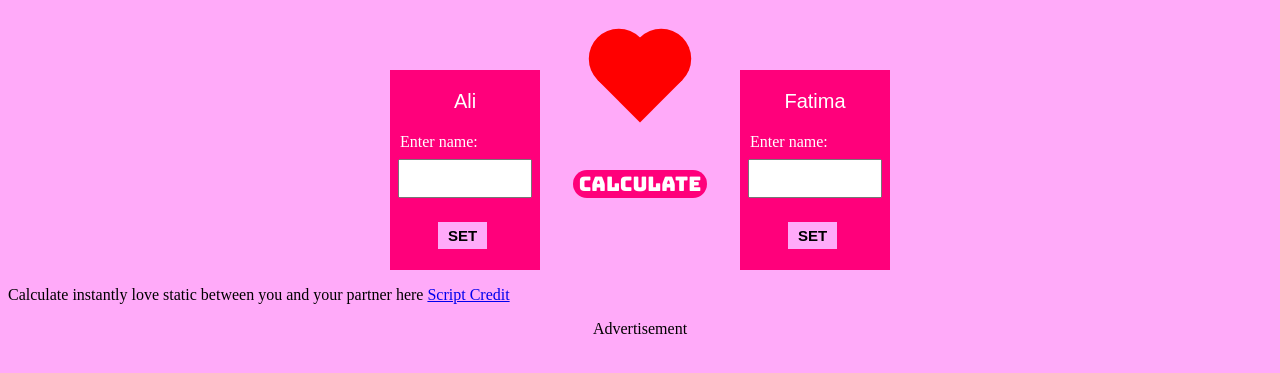
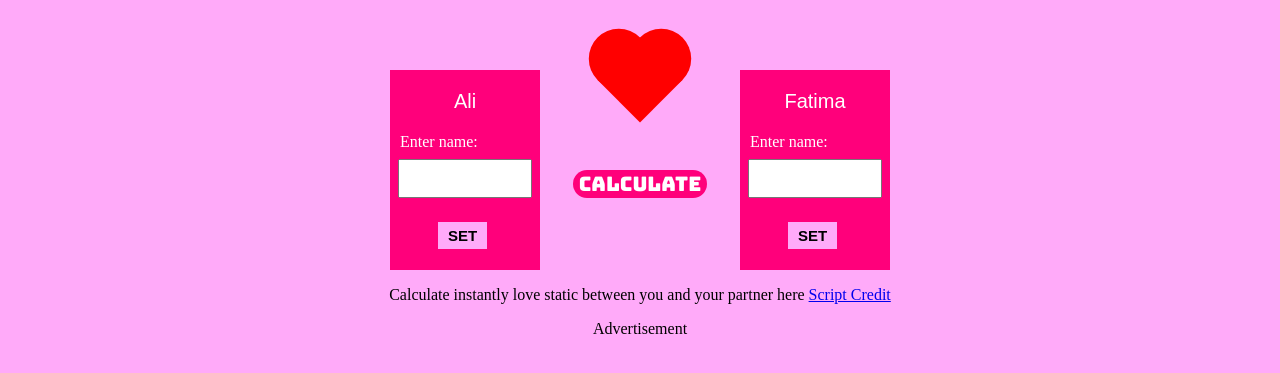
Before and after one commit to wizular/lovecalculator, a plain HTML site: page index.html in a window 1280 px wide. Shown: the part 93-466 px from the top of the page. Drawn offline with Linux system fonts and the light colour scheme.

Commit message:
Update index.html

```diff
--- a/index.html
+++ b/index.html
@@ -26,7 +26,7 @@
      <button  onClick="magicHappens()" id="compute">CALCULATE</button>
      <p id="resultLabel" hidden></p>
    </div>
-     <p> Calculate instantly love static between you and your partner here <a href="https://codepen.io/e-girl" target="_blank">Script Credit </a></p>
+     <center><p> Calculate instantly love static between you and your partner here <a href="https://codepen.io/e-girl" target="_blank">Script Credit </a></p></center>
      <center>Advertisement</center>
  </body>
 </html>
```
